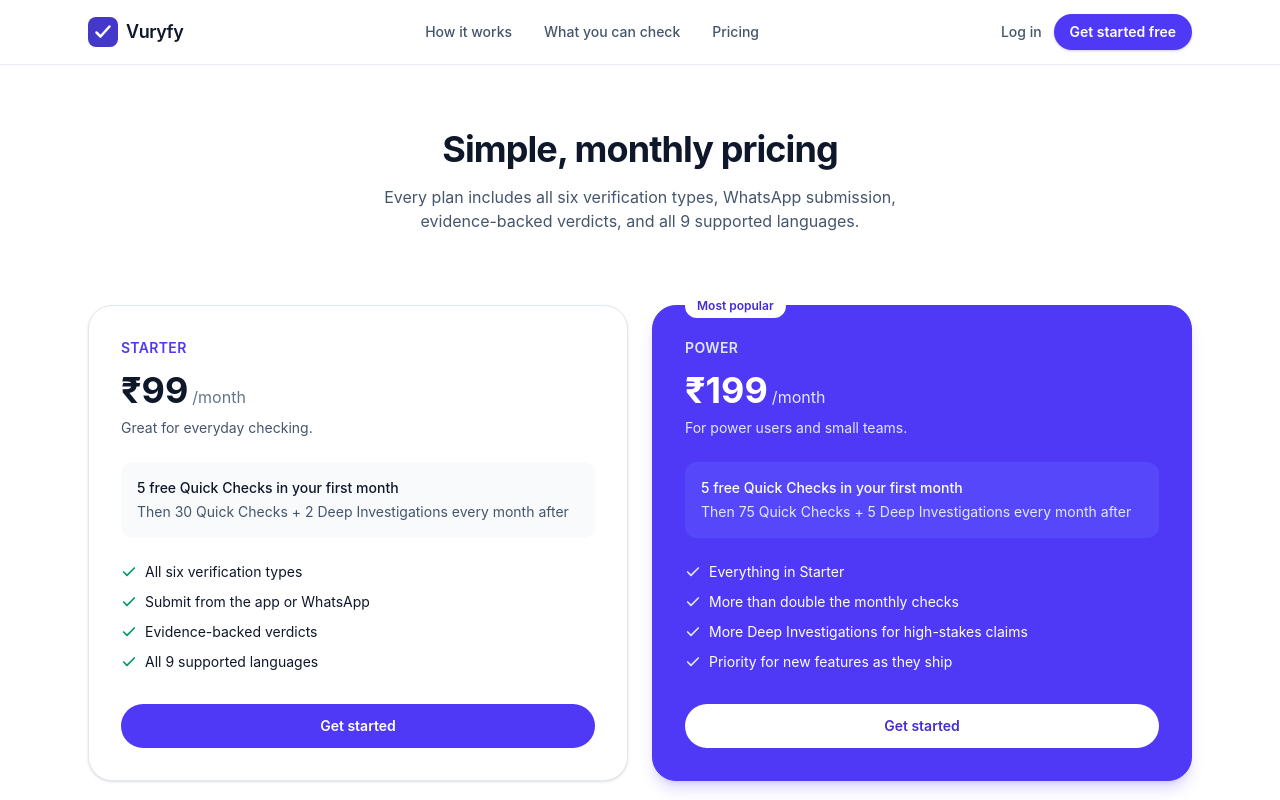
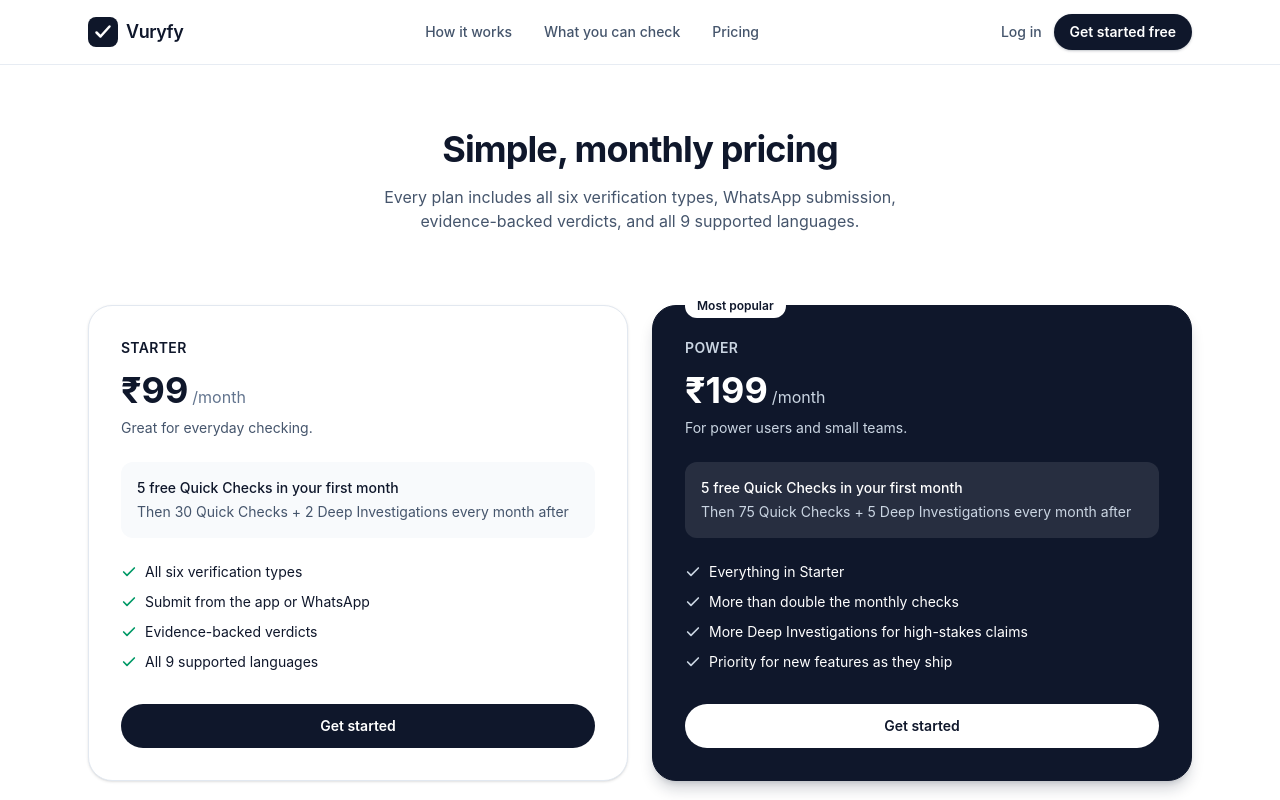
Before and after one commit to hemant-ai-explorer/vuryfy-site, a Next.js app: page /pricing in a window 1280 px wide. Shown: the top 800 px of the page. Built offline with nearby package versions, Linux system fonts and the light colour scheme.

Commit message:
Switch accent color from indigo to black

```diff
--- a/app/privacy/page.tsx
+++ b/app/privacy/page.tsx
@@ -82,7 +82,7 @@
             at{" "}
             <a
               href={`mailto:${CONTACT_EMAIL}`}
-              className="font-medium text-indigo-600 hover:text-indigo-700"
+              className="font-medium text-slate-900 hover:text-slate-700"
             >
               {CONTACT_EMAIL}
             </a>
--- a/app/terms/page.tsx
+++ b/app/terms/page.tsx
@@ -69,7 +69,7 @@
           </h2>
           <p className="mt-2">
             Paid plans and their monthly allowances are described on our{" "}
-            <a href="/pricing" className="font-medium text-indigo-600 hover:text-indigo-700">
+            <a href="/pricing" className="font-medium text-slate-900 hover:text-slate-700">
               pricing page
             </a>
             . Billing is not yet active while the product is in development;
@@ -83,7 +83,7 @@
             Reach us at{" "}
             <a
               href={`mailto:${CONTACT_EMAIL}`}
-              className="font-medium text-indigo-600 hover:text-indigo-700"
+              className="font-medium text-slate-900 hover:text-slate-700"
             >
               {CONTACT_EMAIL}
             </a>{" "}
--- a/components/Logo.tsx
+++ b/components/Logo.tsx
@@ -12,7 +12,7 @@
         aria-hidden="true"
         className="shrink-0"
       >
-        <rect width="30" height="30" rx="8" fill="#4338CA" />
+        <rect width="30" height="30" rx="8" fill="#0F172A" />
         <path
           d="M8.5 15.5l4 4 9-10"
           stroke="white"
--- a/components/Nav.tsx
+++ b/components/Nav.tsx
@@ -37,7 +37,7 @@
           </a>
           <a
             href={APP_URL}
-            className="rounded-full bg-indigo-600 px-4 py-2 text-sm font-semibold text-white shadow-sm shadow-indigo-600/20 transition hover:bg-indigo-700"
+            className="rounded-full bg-slate-900 px-4 py-2 text-sm font-semibold text-white shadow-sm shadow-slate-900/20 transition hover:bg-slate-800"
           >
             Get started free
           </a>
--- a/components/PricingCards.tsx
+++ b/components/PricingCards.tsx
@@ -10,19 +10,19 @@
             key={plan.name}
             className={`relative rounded-3xl border p-8 ${
               plan.highlighted
-                ? "border-indigo-600 bg-indigo-600 text-white shadow-lg shadow-indigo-600/20"
+                ? "border-slate-900 bg-slate-900 text-white shadow-lg shadow-slate-900/20"
                 : "border-slate-200 bg-white text-slate-900 shadow-sm"
             }`}
           >
             {plan.highlighted && (
-              <span className="absolute -top-3 left-8 rounded-full bg-white px-3 py-1 text-xs font-semibold text-indigo-700">
+              <span className="absolute -top-3 left-8 rounded-full bg-white px-3 py-1 text-xs font-semibold text-slate-900">
                 Most popular
               </span>
             )}
 
             <h3
               className={`text-sm font-semibold uppercase tracking-wide ${
-                plan.highlighted ? "text-indigo-100" : "text-indigo-600"
+                plan.highlighted ? "text-slate-300" : "text-slate-900"
               }`}
             >
               {plan.name}
@@ -32,7 +32,7 @@
               <span className="text-4xl font-bold">{plan.price}</span>
               <span
                 className={
-                  plan.highlighted ? "text-indigo-100" : "text-slate-500"
+                  plan.highlighted ? "text-slate-300" : "text-slate-500"
                 }
               >
                 {plan.period}
@@ -41,7 +41,7 @@
 
             <p
               className={`mt-2 text-sm ${
-                plan.highlighted ? "text-indigo-100" : "text-slate-600"
+                plan.highlighted ? "text-slate-300" : "text-slate-600"
               }`}
             >
               {plan.tagline}
@@ -49,13 +49,13 @@
 
             <div
               className={`mt-6 space-y-1 rounded-xl p-4 text-sm ${
-                plan.highlighted ? "bg-indigo-500/40" : "bg-slate-50"
+                plan.highlighted ? "bg-white/10" : "bg-slate-50"
               }`}
             >
               <p className="font-medium">{plan.firstMonth}</p>
               <p
                 className={
-                  plan.highlighted ? "text-indigo-100" : "text-slate-600"
+                  plan.highlighted ? "text-slate-300" : "text-slate-600"
                 }
               >
                 Then {plan.ongoing}
@@ -76,7 +76,7 @@
                       strokeLinecap="round"
                       strokeLinejoin="round"
                       className={`mt-0.5 shrink-0 ${
-                        plan.highlighted ? "text-indigo-100" : "text-emerald-600"
+                        plan.highlighted ? "text-slate-300" : "text-emerald-600"
                       }`}
                       aria-hidden="true"
                     >
@@ -92,8 +92,8 @@
               href={APP_URL}
               className={`mt-8 block rounded-full px-5 py-3 text-center text-sm font-semibold transition ${
                 plan.highlighted
-                  ? "bg-white text-indigo-700 hover:bg-indigo-50"
-                  : "bg-indigo-600 text-white hover:bg-indigo-700"
+                  ? "bg-white text-slate-900 hover:bg-slate-100"
+                  : "bg-slate-900 text-white hover:bg-slate-800"
               }`}
             >
               Get started
--- a/components/sections/Hero.tsx
+++ b/components/sections/Hero.tsx
@@ -7,11 +7,11 @@
         aria-hidden="true"
         className="pointer-events-none absolute inset-x-0 -top-40 -z-10 flex justify-center blur-3xl"
       >
-        <div className="h-72 w-[36rem] rounded-full bg-gradient-to-tr from-indigo-200 via-sky-200 to-emerald-200 opacity-60" />
+        <div className="h-72 w-[36rem] rounded-full bg-gradient-to-tr from-slate-300 via-slate-200 to-emerald-200 opacity-60" />
       </div>
 
       <div className="mx-auto max-w-6xl px-4 pb-20 pt-16 text-center sm:px-6 sm:pt-24">
-        <p className="inline-flex items-center gap-2 rounded-full border border-indigo-200 bg-indigo-50 px-3 py-1 text-xs font-medium text-indigo-700">
+        <p className="inline-flex items-center gap-2 rounded-full border border-slate-300 bg-slate-100 px-3 py-1 text-xs font-medium text-slate-700">
           Digital trust, made simple
         </p>
 
@@ -28,7 +28,7 @@
         <div className="mt-9 flex flex-col items-center justify-center gap-3 sm:flex-row">
           <a
             href={APP_URL}
-            className="w-full rounded-full bg-indigo-600 px-6 py-3 text-sm font-semibold text-white shadow-sm shadow-indigo-600/25 transition hover:bg-indigo-700 sm:w-auto"
+            className="w-full rounded-full bg-slate-900 px-6 py-3 text-sm font-semibold text-white shadow-sm shadow-slate-900/25 transition hover:bg-slate-800 sm:w-auto"
           >
             Get started free
           </a>
--- a/components/sections/HowItWorks.tsx
+++ b/components/sections/HowItWorks.tsx
@@ -32,7 +32,7 @@
       <div className="mt-14 grid gap-8 sm:grid-cols-3">
         {steps.map((s) => (
           <div key={s.number} className="relative">
-            <div className="flex h-11 w-11 items-center justify-center rounded-full bg-indigo-600 text-base font-semibold text-white">
+            <div className="flex h-11 w-11 items-center justify-center rounded-full bg-slate-900 text-base font-semibold text-white">
               {s.number}
             </div>
             <h3 className="mt-5 text-lg font-semibold text-slate-900">
--- a/components/sections/PricingPreview.tsx
+++ b/components/sections/PricingPreview.tsx
@@ -20,7 +20,7 @@
       <div className="mt-8 text-center">
         <Link
           href="/pricing"
-          className="text-sm font-semibold text-indigo-600 hover:text-indigo-700"
+          className="text-sm font-semibold text-slate-900 hover:text-slate-700"
         >
           Compare full plan details →
         </Link>
--- a/components/sections/VerifyTypes.tsx
+++ b/components/sections/VerifyTypes.tsx
@@ -2,7 +2,7 @@
 
 function IconWrap({ children }: { children: ReactNode }) {
   return (
-    <div className="flex h-11 w-11 items-center justify-center rounded-xl bg-indigo-50 text-indigo-600">
+    <div className="flex h-11 w-11 items-center justify-center rounded-xl bg-slate-100 text-slate-900">
       {children}
     </div>
   );
--- a/components/sections/WhyVuryfy.tsx
+++ b/components/sections/WhyVuryfy.tsx
@@ -30,7 +30,7 @@
         <div className="mt-14 grid gap-8 sm:grid-cols-2">
           {items.map((it) => (
             <div key={it.title} className="flex gap-4">
-              <span className="mt-1 h-2 w-2 shrink-0 rounded-full bg-indigo-600" />
+              <span className="mt-1 h-2 w-2 shrink-0 rounded-full bg-slate-900" />
               <div>
                 <h3 className="text-base font-semibold text-slate-900">
                   {it.title}
```
